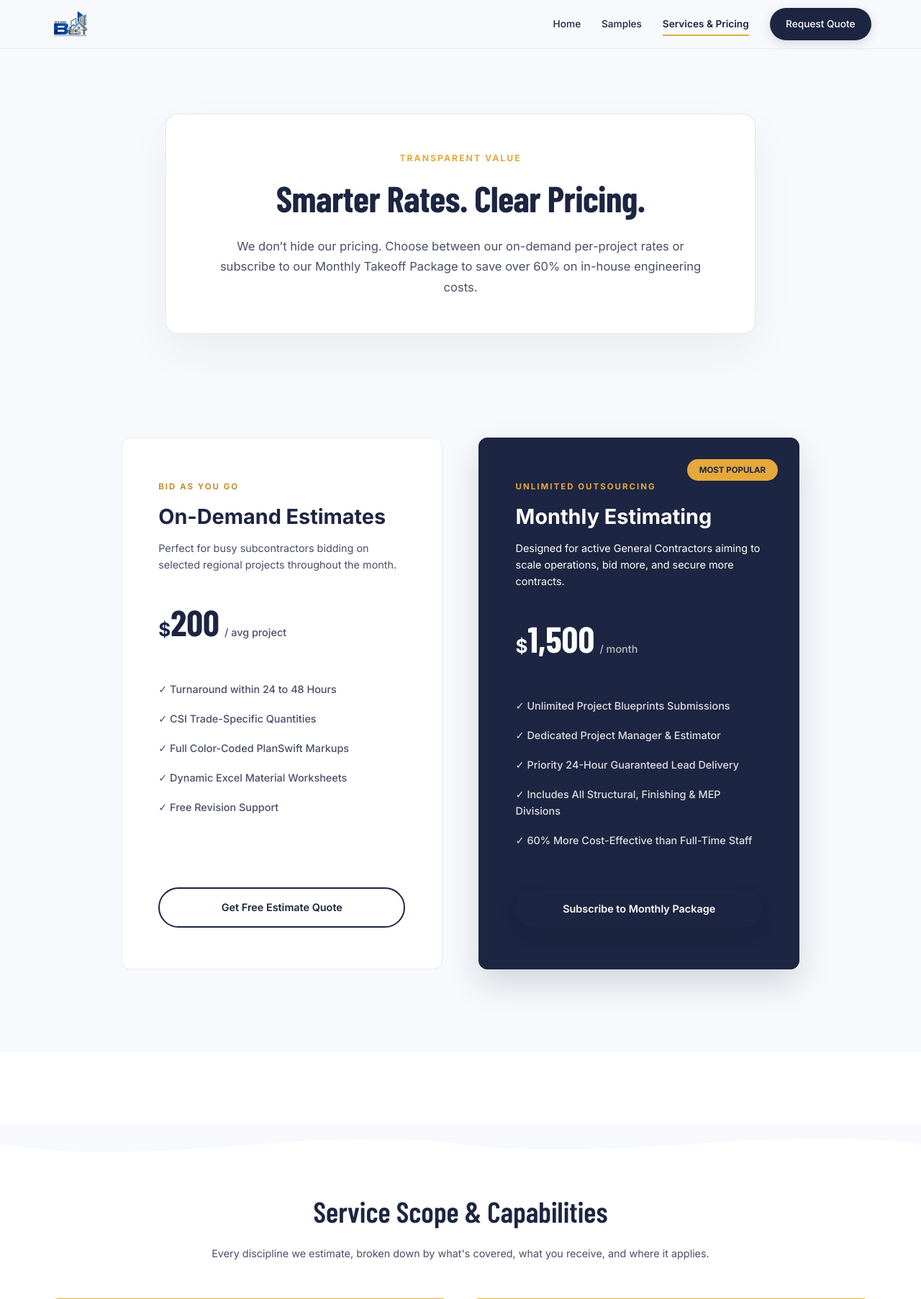
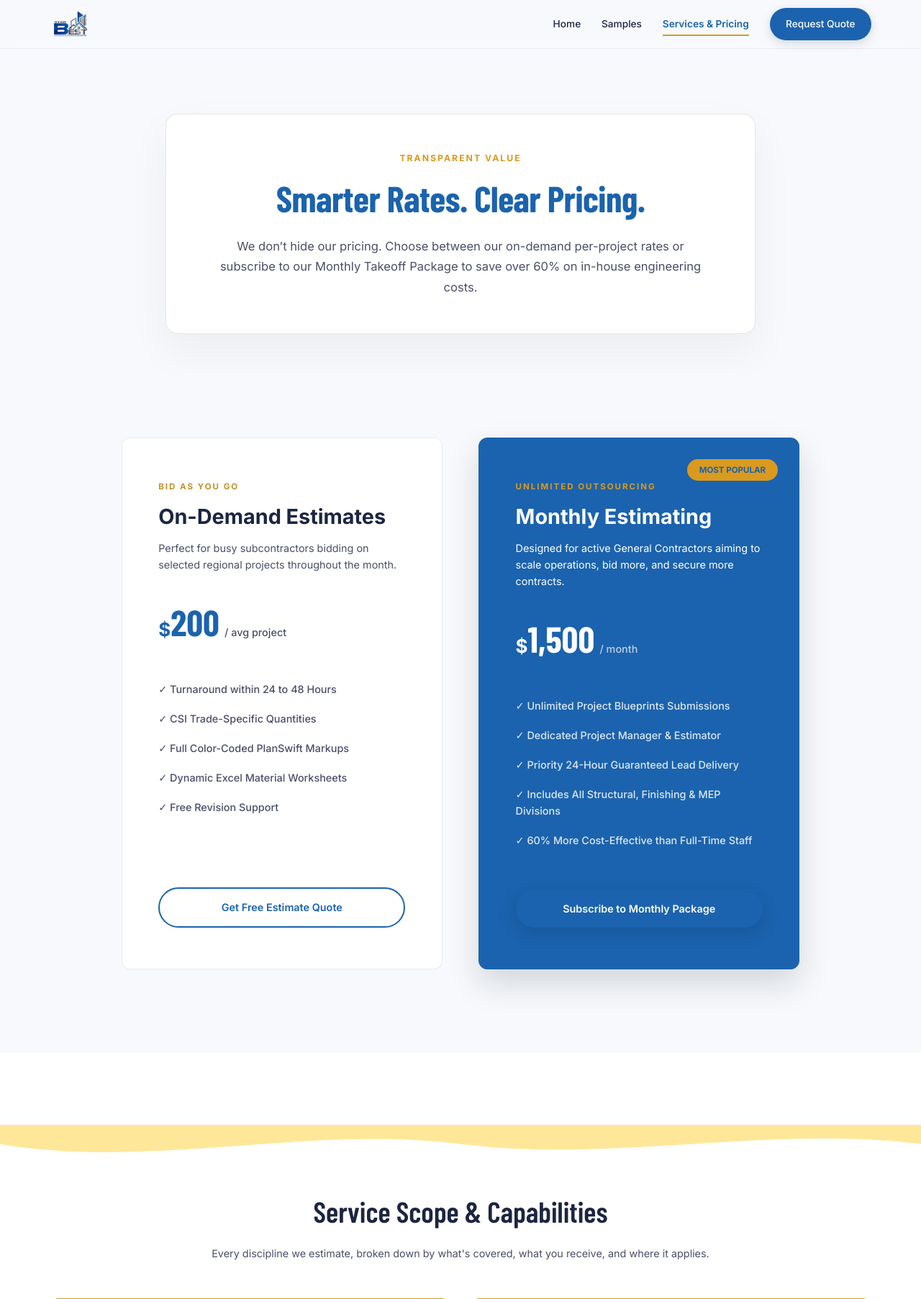
Before and after one commit to abdullahfazal969-alt/TheBestEstimatorLLC, a Flask app: page /pricing in a window 1280 px wide; the page is wider, and only the part inside the window is pictured. Shown: the top 1805 px of that part at 72% size. Run offline with Flask 3, Linux system fonts and the light colour scheme; some libraries are stand-ins or nearby versions; some web fonts are replaced.

Commit message:
final touching

```diff
--- a/static/css/base.css
+++ b/static/css/base.css
@@ -76,7 +76,7 @@ h6 {
     left: 0;
     width: 100%;
     height: 100%;
-    background-color: var(--color-primary);
+    background-color: var(--color-animation);
     z-index: 10000;
     display: flex;
     justify-content: center;
--- a/static/css/other_pages.css
+++ b/static/css/other_pages.css
@@ -768,6 +768,7 @@
     font-size: 2.5rem;
     font-weight: 800;
     margin-bottom: 1.5rem;
+    color: var(--color-primary);
 }
 
 .contact-sub {
--- a/static/css/variables.css
+++ b/static/css/variables.css
@@ -5,8 +5,10 @@
     --font-mono: "JetBrains Mono", monospace;
 
     /* Colors */
-    --color-primary: #1c2541; /* Oxford Blue - Trust/Brand */
-    --color-accent: #e5a93b; /* Construction Gold - Highlights/Action */
+    --color-ans: #FFE79A;
+    --color-animation:#0B1F3A;
+    --color-primary: #1B63AE; /* Oxford Blue - Trust/Brand */
+    --color-accent: #D99A1E; /* Construction Gold - Highlights/Action */
     --color-accent-hover: #c58f2b; /* Darker Gold for Hover */
     --color-bg: #f7f9fc; /* Soft Ice Gray background */
     --color-surface: #ffffff; /* Pure White for cards/containers */
--- a/templates/pricing.html
+++ b/templates/pricing.html
@@ -58,7 +58,7 @@
 <!-- Service Scope & Capabilities — data-driven flashcards, one per service.json entry -->
 <section id="trades-breakdown">
     <svg class="section-wave section-wave-top" viewBox="0 0 1440 100" preserveAspectRatio="none">
-        <path d="M0,30 C240,70 480,0 720,30 C960,60 1200,0 1440,30 L1440,0 L0,0 Z" fill="var(--color-bg)"></path>
+        <path d="M0,30 C240,70 480,0 720,30 C960,60 1200,0 1440,30 L1440,0 L0,0 Z" fill="var(--color-ans)"></path>
     </svg>
 
     <div class="container">
@@ -119,7 +119,7 @@
     </div>
 
     <svg class="section-wave section-wave-bottom" viewBox="0 0 1440 100" preserveAspectRatio="none">
-        <path d="M0,70 C240,30 480,100 720,70 C960,40 1200,100 1440,70 L1440,100 L0,100 Z" fill="var(--color-bg)"></path>
+        <path d="M0,70 C240,30 480,100 720,70 C960,40 1200,100 1440,70 L1440,100 L0,100 Z" fill="var(--color-ans)"></path>
     </svg>
 </section>
 
```
